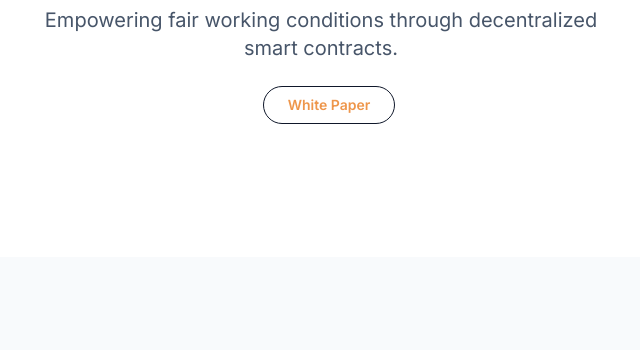
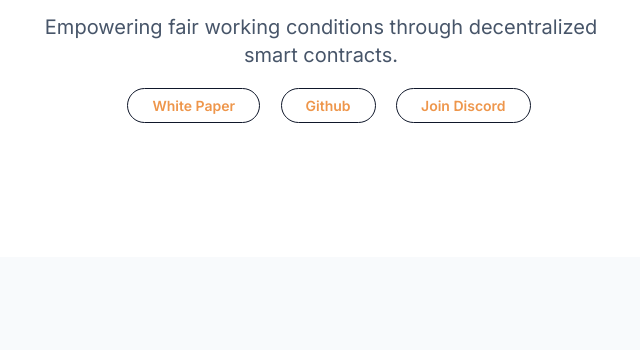
Before and after one commit to worker-dapp/lucidledger.github.io, a plain HTML site: page index.html in a window 1280 px wide. Shown: the part 383-733 px from the top of the page, without its empty margins (319-959 px from the left). Drawn offline with nearby package versions, Linux system fonts and the light colour scheme.

Commit message:
github | discord link

```diff
--- a/index.html
+++ b/index.html
@@ -47,7 +47,10 @@
     <h1 class="text-5xl md:text-7xl tracking-tight text-slate-900 fade-in font-biko-bold"><span class="text-[#EE964B]">LUCID</span> LEDGER</h1>
     <h2 class="text-[#EE964B] font-gordita fade-in mb-4" >TRANSPARENT. FAIR. DECENTRALIZED.</h2>
     <p class="text-base md:text-xl max-w-xl mx-auto text-slate-600 fade-in mb-6">Empowering fair working conditions through decentralized smart contracts.</p>
-      <a href="/whitepaper.pdf" class="ml-4 border border-slate-900 text-[#EE964B] px-6 py-2 rounded-full font-semibold text-sm transition-all hover:bg-slate-100">White Paper</a>
+    <div>
+      <a href="whitepaper.pdf" target="_blank" rel="noopener noreferrer" class="ml-4 border border-slate-900 text-[#EE964B] px-6 py-2 rounded-full font-semibold text-sm transition-all hover:bg-slate-100">White Paper</a>
+      <a href="https://github.com/worker-dapp" target="_blank" rel="noopener noreferrer" class="ml-4 border border-slate-900 text-[#EE964B] px-6 py-2 rounded-full font-semibold text-sm transition-all hover:bg-slate-100">Github</a>
+      <a href="https://discord.gg/9A6cqcjZHy" target="_blank" rel="noopener noreferrer" class="ml-4 border border-slate-900 text-[#EE964B] px-6 py-2 rounded-full font-semibold text-sm transition-all hover:bg-slate-100">Join Discord</a>
     </div>
   </section>
 
@@ -155,7 +158,7 @@ contract WorkContract {
     <h2 class="text-3xl font-bold mb-4 fade-in">Join the Lucid Movement</h2>
     <p class="text-base text-slate-600 mb-6 fade-in">Let's reshape the global workforce with fairness, tech, and trust.</p>
     <div class="fade-in">
-      <a href="https://github.com/orgs/worker-dapp/repositories?q=visibility%3Apublic+archived%3Afalse" class="bg-yellow-400 hover:bg-yellow-500 text-slate-900 px-6 py-2 rounded-full font-semibold text-sm transition-all">Get Involved</a>
+      <a href="https://github.com/worker-dapp" target="_blank" rel="noopener noreferrer" class="ml-4 border border-slate-900 text-[#EE964B] px-6 py-2 rounded-full font-semibold text-sm transition-all hover:bg-slate-100">Get Involved</a>
     </div>
   </section>
 </body>
```
